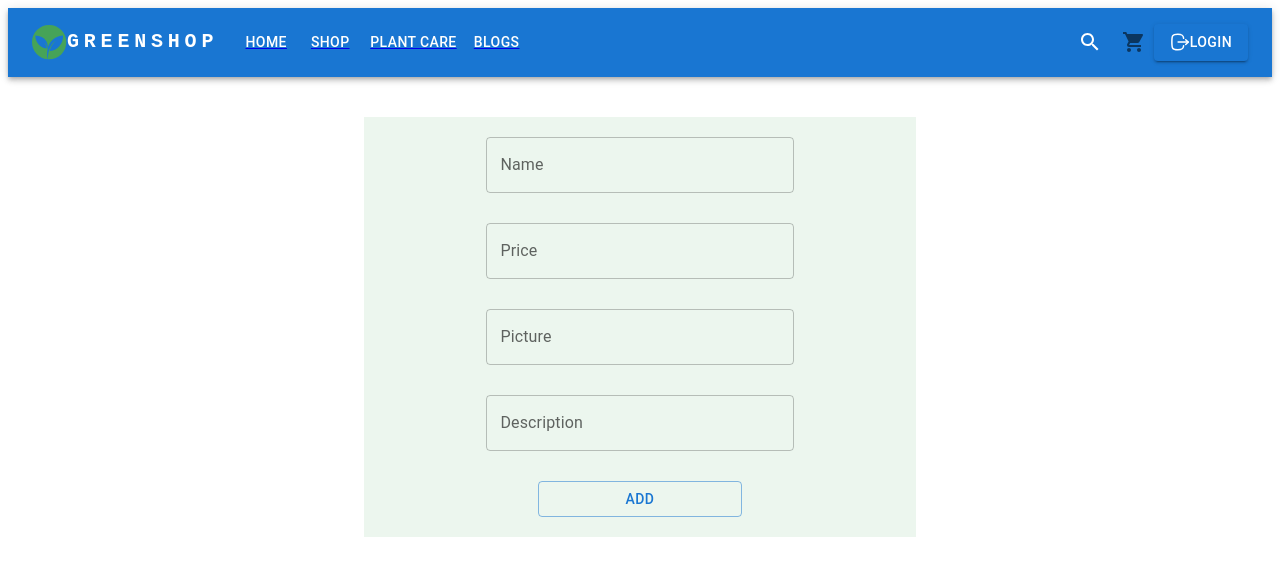
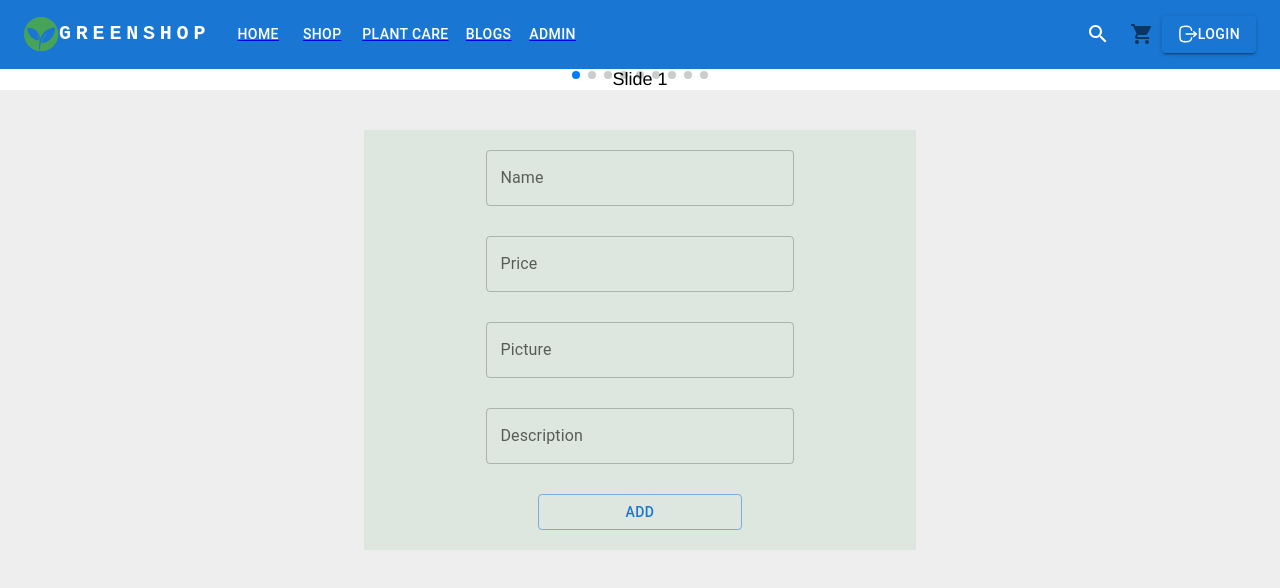
Before and after one commit to ssheraman111/JS30Hackaton, a React (Create React App) app: page / in a window 1280 px wide. Shown: the top 588 px of the page. Built offline with nearby package versions, Linux system fonts and the light colour scheme.

Commit message:
AddedAdminToNav

```diff
--- a/package.json
+++ b/package.json
@@ -15,6 +15,7 @@
     "react-dom": "^18.2.0",
     "react-router-dom": "^6.10.0",
     "react-scripts": "5.0.1",
+    "swiper": "^9.1.1",
     "web-vitals": "^2.1.4"
   },
   "scripts": {
--- /dev/null
+++ b/src/components/Carousel/Carousel.css
@@ -0,0 +1,40 @@
+#app {
+  height: 100%;
+}
+html,
+body {
+  position: relative;
+  height: 100%;
+}
+
+body {
+  background: #eee;
+  font-family: Helvetica Neue, Helvetica, Arial, sans-serif;
+  font-size: 14px;
+  color: #000;
+  margin: 0;
+  padding: 0;
+}
+
+.swiper {
+  width: 100%;
+  height: 100%;
+}
+
+.swiper-slide {
+  text-align: center;
+  font-size: 18px;
+  background: #fff;
+
+  /* Center slide text vertically */
+  display: flex;
+  justify-content: center;
+  align-items: center;
+}
+
+.swiper-slide img {
+  display: block;
+  width: 100%;
+  height: 100%;
+  object-fit: cover;
+}
--- a/src/components/Carousel/Carousel.jsx
+++ b/src/components/Carousel/Carousel.jsx
@@ -1,7 +1,37 @@
-import React from "react";
+import React, { useRef, useState } from "react";
+// Import Swiper React components
+import { Swiper, SwiperSlide } from "swiper/react";
 
-const Carousel = () => {
-  return <div>Carousel</div>;
-};
+// Import Swiper styles
+import "swiper/css";
+import "swiper/css/pagination";
 
-export default Carousel;
+import "./Carousel.css";
+
+// import required modules
+import { Pagination } from "swiper";
+
+export default function Carousel() {
+  return (
+    <>
+      <Swiper
+        spaceBetween={30}
+        pagination={{
+          clickable: true,
+        }}
+        modules={[Pagination]}
+        className="mySwiper"
+      >
+        <SwiperSlide>Slide 1</SwiperSlide>
+        <SwiperSlide>Slide 2</SwiperSlide>
+        <SwiperSlide>Slide 3</SwiperSlide>
+        <SwiperSlide>Slide 4</SwiperSlide>
+        <SwiperSlide>Slide 5</SwiperSlide>
+        <SwiperSlide>Slide 6</SwiperSlide>
+        <SwiperSlide>Slide 7</SwiperSlide>
+        <SwiperSlide>Slide 8</SwiperSlide>
+        <SwiperSlide>Slide 9</SwiperSlide>
+      </Swiper>
+    </>
+  );
+}
--- a/src/components/Navbar/Navbar.jsx
+++ b/src/components/Navbar/Navbar.jsx
@@ -24,6 +24,7 @@ const pages = [
   { name: "Shop", link: "/shop", id: 2 },
   { name: "Plant Care", link: "/plantcare", id: 3 },
   { name: "Blogs", link: "/blogs", id: 4 },
+  { name: "Admin", link: "/admin", id: 5 },
 ];
 const settings = ["Profile", "Account", "Dashboard", "Logout"];
 
@@ -105,6 +106,13 @@ function Navbar() {
                   </MenuItem>
                 </Link>
               ))}
+              {pages.map((page, index) => (
+                <Link key={index} to={page.link}>
+                  <MenuItem onClick={handleCloseNavMenu}>
+                    <Typography textAlign="center">{page.name}</Typography>
+                  </MenuItem>
+                </Link>
+              ))}
             </Menu>
           </Box>
           <AdbIcon sx={{ display: { xs: "flex", md: "none" }, mr: 1 }} />
--- a/src/components/Pages/HomePage/HomePage.jsx
+++ b/src/components/Pages/HomePage/HomePage.jsx
@@ -1,7 +1,12 @@
 import React from "react";
+import Carousel from "../../Carousel/Carousel";
 
 const HomePage = () => {
-  return <div></div>;
+  return (
+    <div>
+      <Carousel />
+    </div>
+  );
 };
 
 export default HomePage;
```
Also changed, not shown: 1 other file (tests, documents, lock files or other folders).
